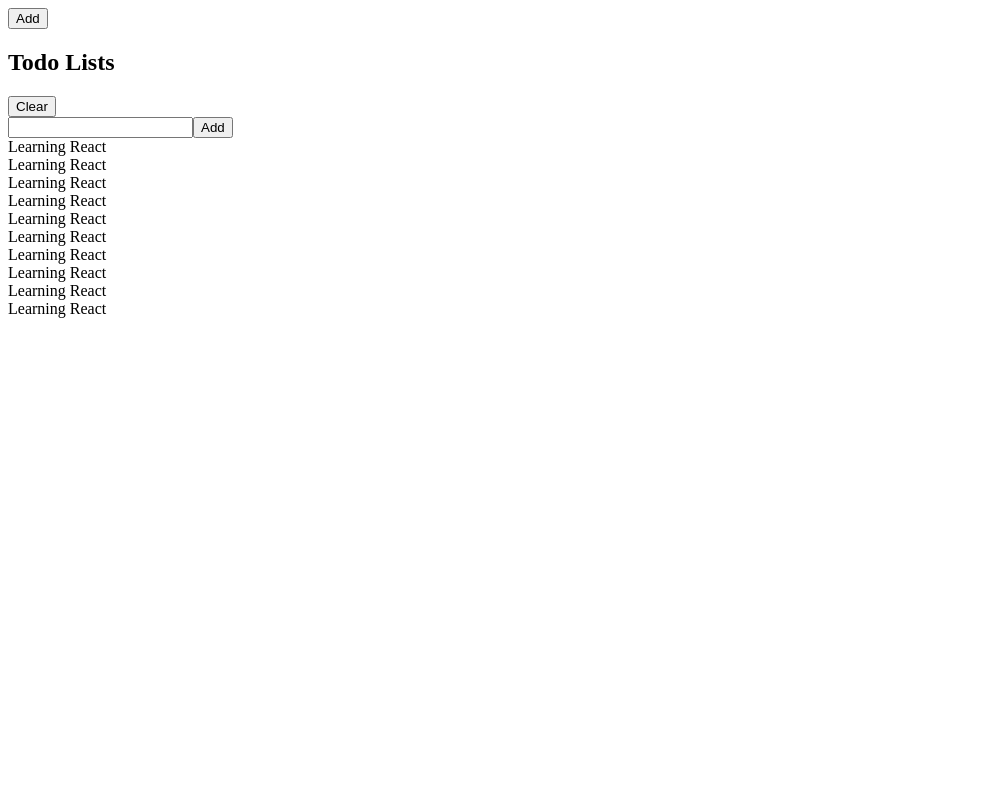
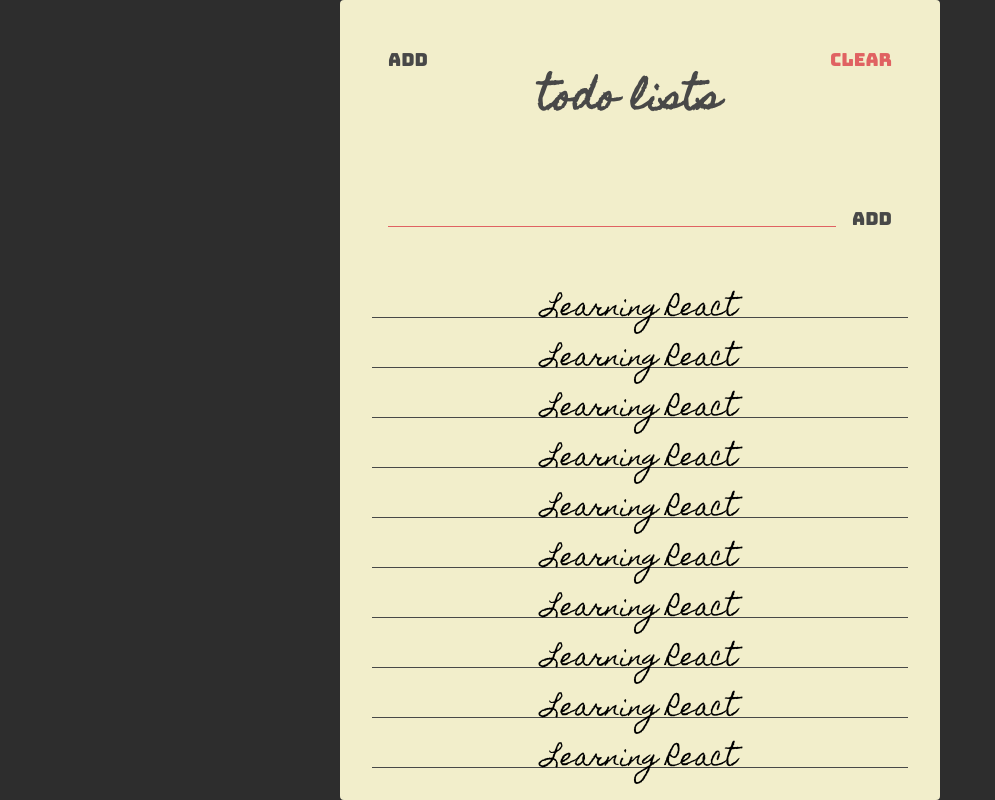
Before and after one commit to nmSholeh/todolist-react, a React (Create React App) app: page / in a window 1280 px wide. Shown: the whole page, without its empty margins (0-995 px from the left). Built offline with nearby package versions, Linux system fonts and the light colour scheme.

Commit message:
Migrasi HTML, CSS to React

```diff
--- a/public/index.html
+++ b/public/index.html
@@ -1,17 +1,31 @@
 <!DOCTYPE html>
 <html lang="en">
-
   <head>
-	<meta charset="utf-8">
-	<meta name="viewport" content="width=device-width, initial-scale=1, shrink-to-fit=no">
-	<meta name="theme-color" content="#000000">
+    <meta charset="utf-8" />
+    <meta
+      name="viewport"
+      content="width=device-width, initial-scale=1, shrink-to-fit=no"
+    />
+    <meta name="theme-color" content="#000000" />
     <!--
       manifest.json provides metadata used when your web app is added to the
       homescreen on Android. See https://developers.google.com/web/fundamentals/engage-and-retain/web-app-manifest/
     -->
-	<link rel="manifest" href="%PUBLIC_URL%/manifest.json">
-	<link rel="shortcut icon" href="%PUBLIC_URL%/favicon.ico">
+    <link rel="manifest" href="%PUBLIC_URL%/manifest.json" />
+    <link rel="shortcut icon" href="%PUBLIC_URL%/favicon.ico" />
+
+    <link
+      href="https://fonts.googleapis.com/css2?family=Bungee&display=swap"
+      rel="stylesheet"
+    />
+
+    <link
+      href="https://fonts.googleapis.com/css2?family=Homemade+Apple&display=swap"
+      rel="stylesheet"
+    />
     <!--
+
+
       Notice the use of %PUBLIC_URL% in the tags above.
       It will be replaced with the URL of the `public` folder during the build.
       Only files inside the `public` folder can be referenced from the HTML.
@@ -39,5 +53,4 @@
       To create a production bundle, use `npm run build` or `yarn build`.
     -->
   </body>
-
 </html>
--- a/src/App.js
+++ b/src/App.js
@@ -3,51 +3,51 @@
 
 export default function App() {
   return (
-    <div class="container">
-      <div class="frame">
-        <section class="header">
-          <button class="header-btn main-black-color">Add</button>
-          <h1 class="header-title">Todo Lists</h1>
-          <button class="header-btn main-red-color">Clear</button>
+    <div className="container">
+      <div className="frame">
+        <section className="header">
+          <button className="header-btn main-black-color">Add</button>
+          <h1 className="header-title">Todo Lists</h1>
+          <button className="header-btn main-red-color">Clear</button>
         </section>
 
-        <section class="add">
-          <form class="add-form">
-            <input type="text" class="add-input" />
-            <button class="add-btn main-black-color">Add</button>
+        <section className="add">
+          <form className="add-form">
+            <input type="text" className="add-input" />
+            <button className="add-btn main-black-color">Add</button>
           </form>
         </section>
 
-        <section class="todos">
-          <div class="todo">
-            <span class="todo-text">Learning React</span>
+        <section className="todos">
+          <div className="todo">
+            <span className="todo-text">Learning React</span>
           </div>
-          <div class="todo">
-            <span class="todo-text">Learning React</span>
+          <div className="todo">
+            <span className="todo-text">Learning React</span>
           </div>
-          <div class="todo">
-            <span class="todo-text">Learning React</span>
+          <div className="todo">
+            <span className="todo-text">Learning React</span>
           </div>
-          <div class="todo">
-            <span class="todo-text">Learning React</span>
+          <div className="todo">
+            <span className="todo-text">Learning React</span>
           </div>
-          <div class="todo">
-            <span class="todo-text">Learning React</span>
+          <div className="todo">
+            <span className="todo-text">Learning React</span>
           </div>
-          <div class="todo">
-            <span class="todo-text">Learning React</span>
+          <div className="todo">
+            <span className="todo-text">Learning React</span>
           </div>
-          <div class="todo">
-            <span class="todo-text">Learning React</span>
+          <div className="todo">
+            <span className="todo-text">Learning React</span>
           </div>
-          <div class="todo">
-            <span class="todo-text">Learning React</span>
+          <div className="todo">
+            <span className="todo-text">Learning React</span>
           </div>
-          <div class="todo">
-            <span class="todo-text">Learning React</span>
+          <div className="todo">
+            <span className="todo-text">Learning React</span>
           </div>
-          <div class="todo">
-            <span class="todo-text">Learning React</span>
+          <div className="todo">
+            <span className="todo-text">Learning React</span>
           </div>
         </section>
       </div>
--- a/src/index.js
+++ b/src/index.js
@@ -4,9 +4,4 @@
 import App from "./App";
 
 const rootElement = document.getElementById("root");
-ReactDOM.render(
-  <React.StrictMode>
-    <App />
-  </React.StrictMode>,
-  rootElement
-);
+ReactDOM.render(<App />, rootElement);
--- a/src/styles.css
+++ b/src/styles.css
@@ -1,4 +1,153 @@
-.App {
-  font-family: sans-serif;
+* {
+  box-sizing: border-box;
+}
+
+:root {
+  --main-red-color: #e06262;
+  --main-black-color: #484848;
+}
+.main-red-color {
+  color: var(--main-red-color);
+}
+
+.main-black-color {
+  color: var(--main-black-color);
+}
+
+html {
+  font-size: 10px;
+}
+
+body {
+  display: flex;
+  justify-content: center;
+  align-content: center;
+  align-items: center;
+
+  background-color: #2d2d2d;
+  height: 100vh;
+}
+
+body,
+html {
+  margin: 0;
+  padding: 0;
+  font-family: -apple-system, BlinkMacSystemFont, "Segoe UI", Roboto, Oxygen,
+    Ubuntu, Cantarell, "Open Sans", "Helvetica Neue", sans-serif;
+}
+
+.container {
+  width: 600px;
+  height: 800px;
+  background-color: #f2eecb;
+  border-radius: 4px;
+
+  padding: 32px;
+}
+
+.frame {
+  border: 1px solid --main-black-color;
+  height: 100%;
+
+  display: flex;
+  flex-direction: column;
+  justify-content: space-between;
+}
+
+.header {
+  display: flex;
+  align-items: flex-start;
+}
+.header-title {
+  flex: 1;
   text-align: center;
+
+  color: var(--main-black-color);
+  font-size: 3.6rem;
+  font-family: "Homemade Apple", sans-serif;
+  text-transform: lowercase;
 }
+
+.header-btn {
+  font-size: 1.8rem;
+  font-family: "Bungee", sans-serif;
+
+  padding: 16px;
+  cursor: pointer;
+
+  background: unset;
+  border: unset;
+  outline: unset;
+}
+
+.header-btn.main-red-color:active {
+  text-shadow: 1px 1px 2px var(--main-red-color);
+}
+.header-btn.main-black-color:active {
+  text-shadow: 1px 1px 2px var(--main-black-color);
+}
+
+.add {
+  padding: 16px;
+}
+
+.add-form {
+  display: flex;
+  align-items: flex-start;
+}
+
+.add-input {
+  background: unset;
+  border: unset;
+  padding: 0 64px;
+
+  flex: 1;
+
+  border-bottom: 1px solid var(--main-red-color);
+  outline: unset;
+
+  font-family: "Homemade Apple", sans-serif;
+  font-size: 16px;
+  text-transform: lowercase;
+}
+
+.add-btn {
+  font-size: 1.8rem;
+  font-family: "Bungee", sans-serif;
+
+  padding: 16px;
+  padding-right: unset;
+  cursor: pointer;
+
+  background: unset;
+  border: unset;
+  outline: unset;
+}
+.add-btn.main-black-color:active {
+  text-shadow: 1px 1px 2px var(--main-black-color);
+}
+
+.todos {
+  display: flex;
+  flex-direction: column;
+}
+
+.todo {
+  position: relative;
+
+  flex: 1 0 auto;
+  text-align: center;
+
+  min-height: 34px;
+  margin: 16px 0 0;
+  font-family: "Homemade Apple", sans-serif;
+  font-size: 24px;
+
+  border-bottom: 1px solid var(--main-black-color);
+}
+
+.todo-text {
+  position: absolute;
+  left: 50%;
+  transform: translate(-50%);
+}
```
Lines whose indentation alone changed are shown as unchanged.
